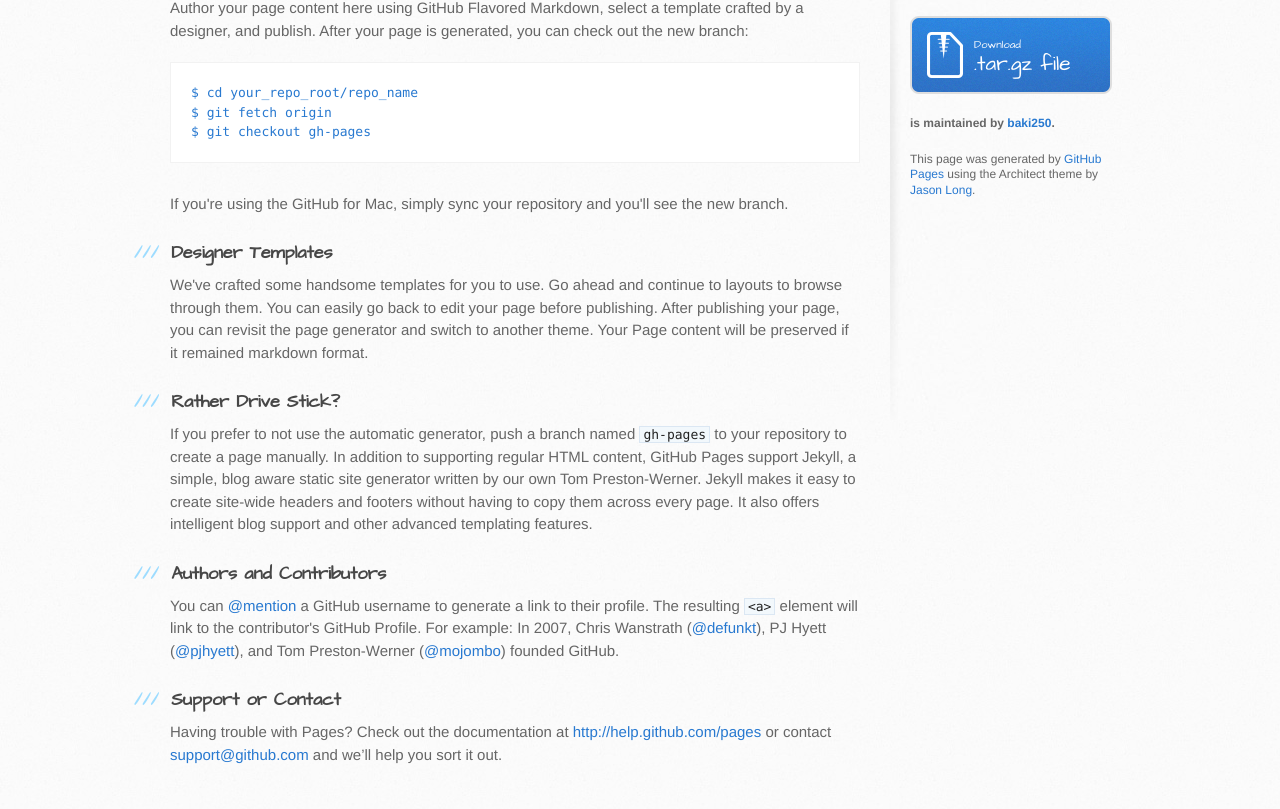
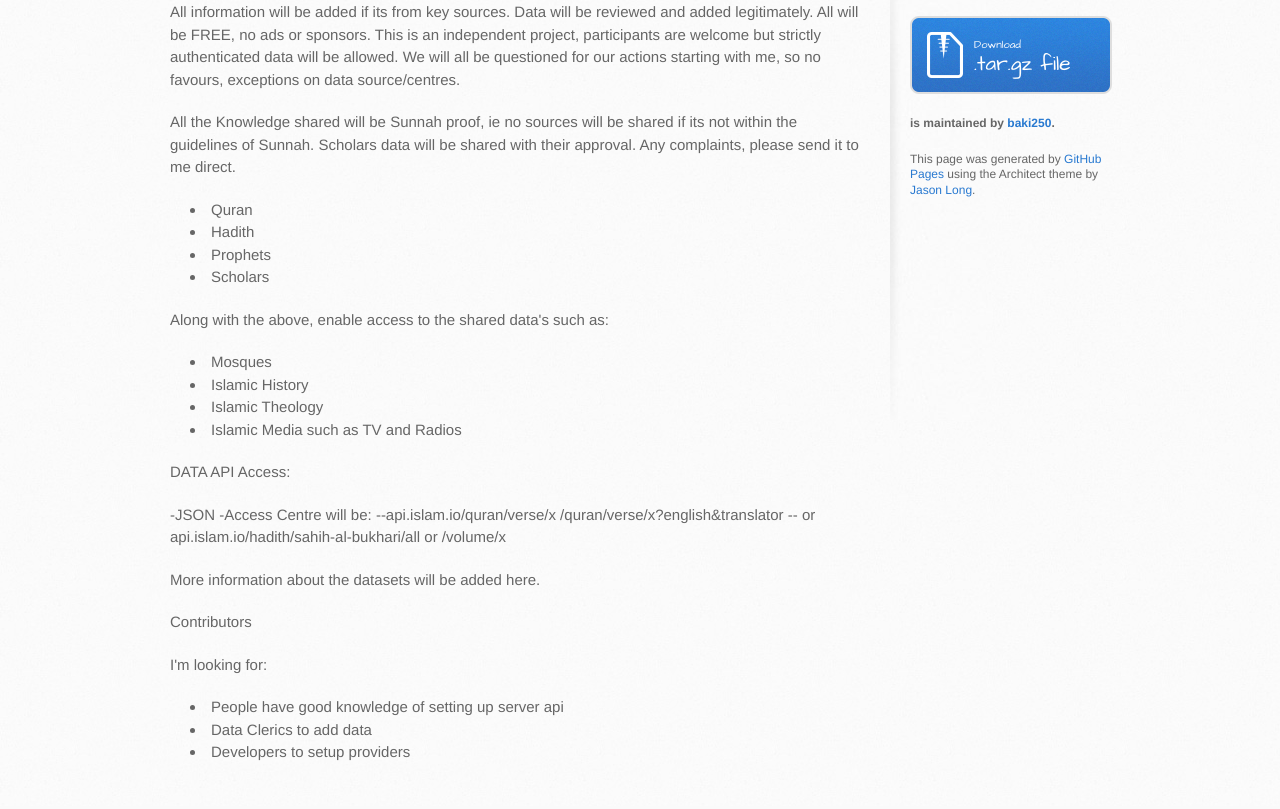
Before and after one commit to baki250/islamic-knowledge, a plain HTML site: page index.html in a window 1280 px wide. Shown: the part 422-1231 px from the top of the page. Drawn offline with Linux system fonts and the light colour scheme.

Commit message:
Create gh-pages branch via GitHub

```diff
--- a/index.html
+++ b/index.html
@@ -13,14 +13,14 @@
     <script src="//html5shiv.googlecode.com/svn/trunk/html5.js"></script>
     <![endif]-->
 
-    <title>Islamic-knowledge by baki250</title>
+    <title>Islamic Data Centre by baki250</title>
   </head>
 
   <body>
     <header>
       <div class="inner">
-        <h1>Islamic-knowledge</h1>
-        <h2>A Global data access Centre which has json data provided in all formats</h2>
+        <h1>Islamic Data Centre</h1>
+        <h2>A Global Islamic data access Centre which has json data provided in all formats</h2>
         <a href="https://github.com/baki250/islamic-knowledge" class="button"><small>View project on</small>GitHub</a>
       </div>
     </header>
@@ -28,37 +28,43 @@
     <div id="content-wrapper">
       <div class="inner clearfix">
         <section id="main-content">
-          <h3>
-<a name="welcome-to-github-pages" class="anchor" href="#welcome-to-github-pages"><span class="octicon octicon-link"></span></a>Welcome to GitHub Pages.</h3>
+          <h1>
+<a name="islamic-knowledge-data-centre" class="anchor" href="#islamic-knowledge-data-centre"><span class="octicon octicon-link"></span></a>Islamic Knowledge Data Centre</h1>
 
-<p>This automatic page generator is the easiest way to create beautiful pages for all of your projects. Author your page content here using GitHub Flavored Markdown, select a template crafted by a designer, and publish. After your page is generated, you can check out the new branch:</p>
+<p>The Aim of this project is to enable a core data centre that enables API access to all Islamic Knowledge. All information will be added if its from key sources. Data will be reviewed and added legitimately. All will be FREE, no ads or sponsors. This is an independent project, participants are welcome but strictly authenticated data will be allowed. We will all be questioned for our actions starting with me, so no favours, exceptions on data source/centres.</p>
 
-<pre><code>$ cd your_repo_root/repo_name
-$ git fetch origin
-$ git checkout gh-pages
-</code></pre>
+<p>All the Knowledge shared will be Sunnah proof, ie no sources will be shared if its not within the guidelines of Sunnah. Scholars data will be shared with their approval. Any complaints, please send it to me direct.</p>
 
-<p>If you're using the GitHub for Mac, simply sync your repository and you'll see the new branch.</p>
+<ul>
+<li>Quran</li>
+<li>Hadith</li>
+<li>Prophets</li>
+<li>Scholars</li>
+</ul><p>Along with the above, enable access to the shared data's such as:</p>
 
-<h3>
-<a name="designer-templates" class="anchor" href="#designer-templates"><span class="octicon octicon-link"></span></a>Designer Templates</h3>
+<ul>
+<li>Mosques</li>
+<li>Islamic History</li>
+<li>Islamic Theology</li>
+<li>Islamic Media such as TV and Radios</li>
+</ul><p>DATA API Access:</p>
 
-<p>We've crafted some handsome templates for you to use. Go ahead and continue to layouts to browse through them. You can easily go back to edit your page before publishing. After publishing your page, you can revisit the page generator and switch to another theme. Your Page content will be preserved if it remained markdown format.</p>
+<p>-JSON
+-Access Centre will be:
+--api.islam.io/quran/verse/x  /quran/verse/x?english&amp;translator
+-- or api.islam.io/hadith/sahih-al-bukhari/all or /volume/x</p>
 
-<h3>
-<a name="rather-drive-stick" class="anchor" href="#rather-drive-stick"><span class="octicon octicon-link"></span></a>Rather Drive Stick?</h3>
+<p>More information about the datasets will be added here.</p>
 
-<p>If you prefer to not use the automatic generator, push a branch named <code>gh-pages</code> to your repository to create a page manually. In addition to supporting regular HTML content, GitHub Pages support Jekyll, a simple, blog aware static site generator written by our own Tom Preston-Werner. Jekyll makes it easy to create site-wide headers and footers without having to copy them across every page. It also offers intelligent blog support and other advanced templating features.</p>
+<p>Contributors</p>
 
-<h3>
-<a name="authors-and-contributors" class="anchor" href="#authors-and-contributors"><span class="octicon octicon-link"></span></a>Authors and Contributors</h3>
+<p>I'm looking for:</p>
 
-<p>You can <a href="https://github.com/blog/821" class="user-mention">@mention</a> a GitHub username to generate a link to their profile. The resulting <code>&lt;a&gt;</code> element will link to the contributor's GitHub Profile. For example: In 2007, Chris Wanstrath (<a href="https://github.com/defunkt" class="user-mention">@defunkt</a>), PJ Hyett (<a href="https://github.com/pjhyett" class="user-mention">@pjhyett</a>), and Tom Preston-Werner (<a href="https://github.com/mojombo" class="user-mention">@mojombo</a>) founded GitHub.</p>
-
-<h3>
-<a name="support-or-contact" class="anchor" href="#support-or-contact"><span class="octicon octicon-link"></span></a>Support or Contact</h3>
-
-<p>Having trouble with Pages? Check out the documentation at <a href="http://help.github.com/pages">http://help.github.com/pages</a> or contact <a href="mailto:support@github.com">support@github.com</a> and we’ll help you sort it out.</p>
+<ul>
+<li>People have good knowledge of setting up server api</li>
+<li>Data Clerics to add data</li>
+<li>Developers to setup providers</li>
+</ul>
         </section>
 
         <aside id="sidebar">
```
Also changed, not shown: params.json (+1 -1 lines).
